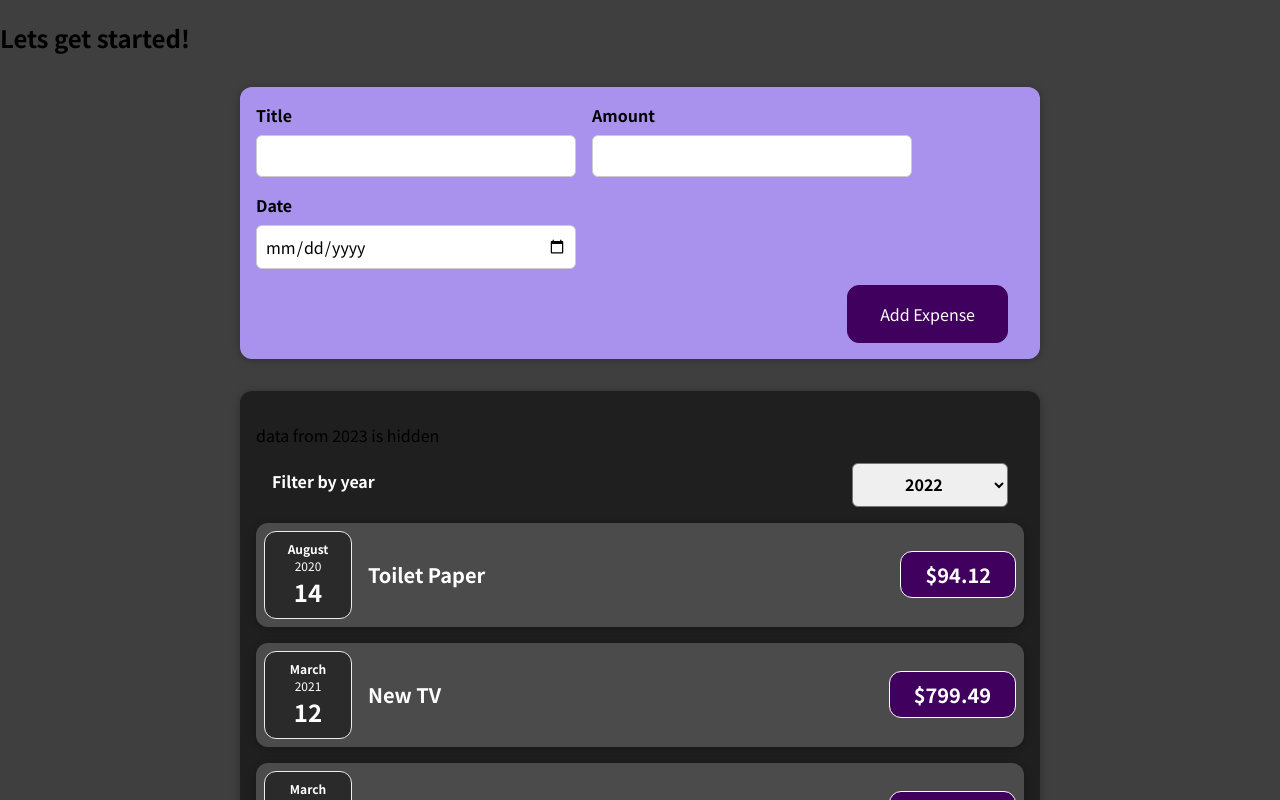
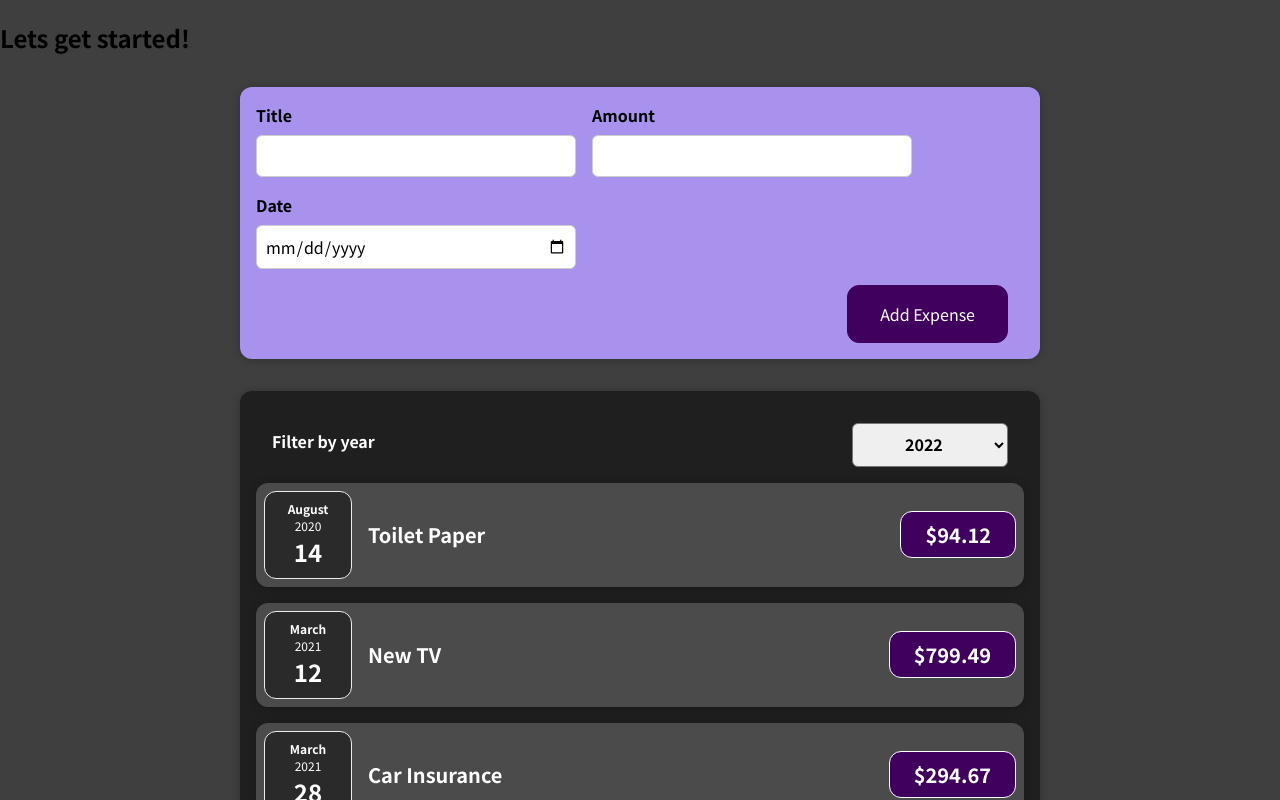
Before and after one commit to FCL00/Expense-React-App, a React (Vite) app: page / in a window 1280 px wide. Shown: the top 800 px of the page. Built offline with nearby package versions, Linux system fonts and the light colour scheme.

Commit message:
remove derive component approach

```diff
--- a/src/components/Expenses/Expenses.jsx
+++ b/src/components/Expenses/Expenses.jsx
@@ -7,16 +7,6 @@ import ExpensesFilter from "./ExpensesFilter";
 
 function Expenses(props) {
   const [filteredYear, setFilteredYear] = useState("2022");
-
-  let filteredInfoText = "2022";
-
-  if (filteredYear === "2022") {
-    filteredInfoText = "2023";
-  } else if (filteredYear === "2023") {
-    filteredInfoText = "2022";
-  } else {
-    filteredInfoText = "2022";
-  }
 
   const filterChangeHandler = (selectedYear) => {
     setFilteredYear(selectedYear);
@@ -35,7 +25,6 @@ function Expenses(props) {
 
   return (
     <div className="expenses">
-      <p>data from {filteredInfoText} is hidden</p>
       <ExpensesFilter
         selected={filteredYear}
         onChangeFilter={filterChangeHandler}
@@ -46,6 +35,19 @@ function Expenses(props) {
 }
 
 export default Expenses;
+
+// the derived compute state will be use inside the Expenses function
+// let filteredInfoText = "2022";
+
+//   if (filteredYear === "2022") {
+//     filteredInfoText = "2023";
+//   } else if (filteredYear === "2023") {
+//     filteredInfoText = "2022";
+//   } else {
+//     filteredInfoText = "2022";
+//   }
+
+// <p>data from {filteredInfoText} is hidden</p>
 
 {
   /* <ExpenseItem
```
